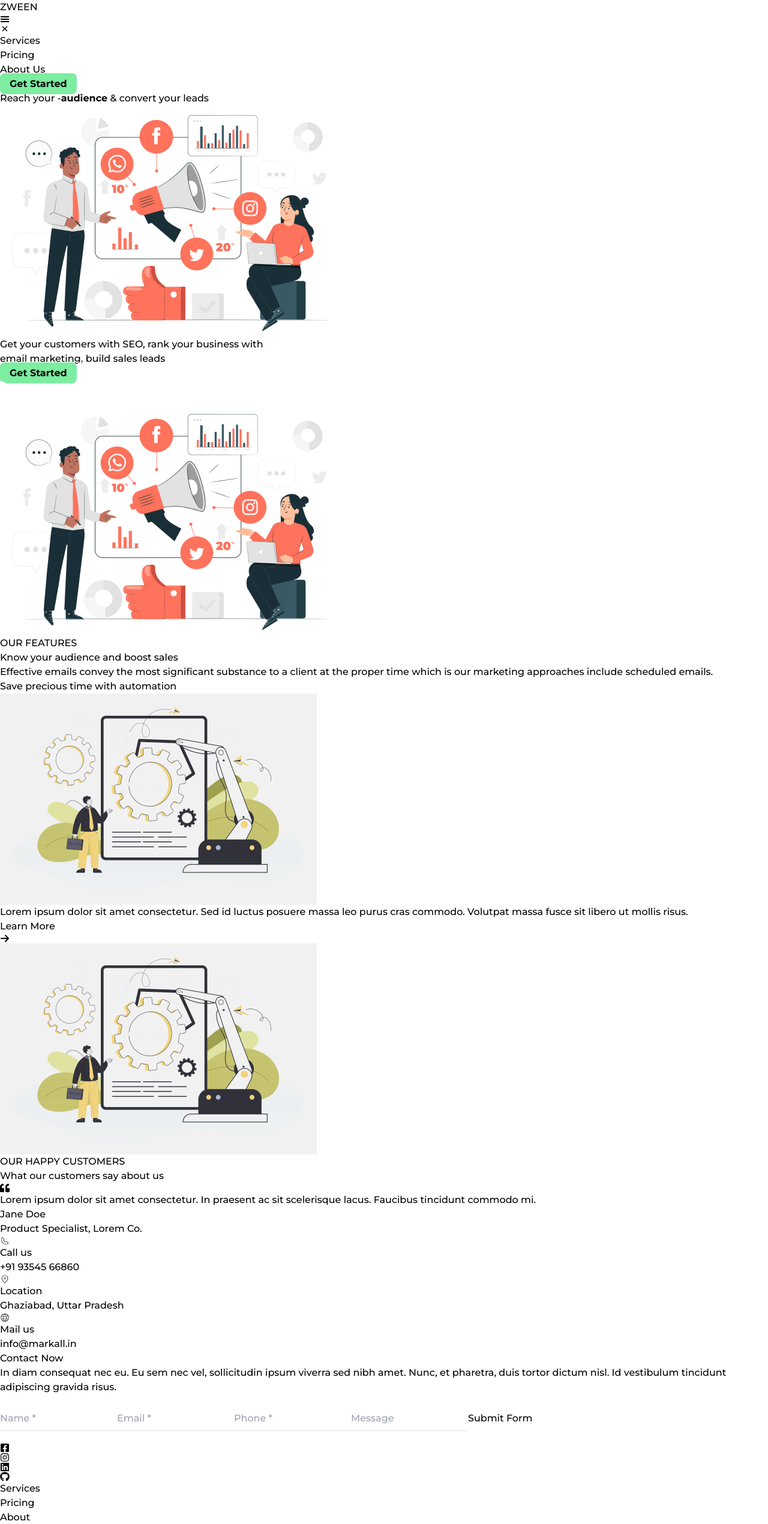
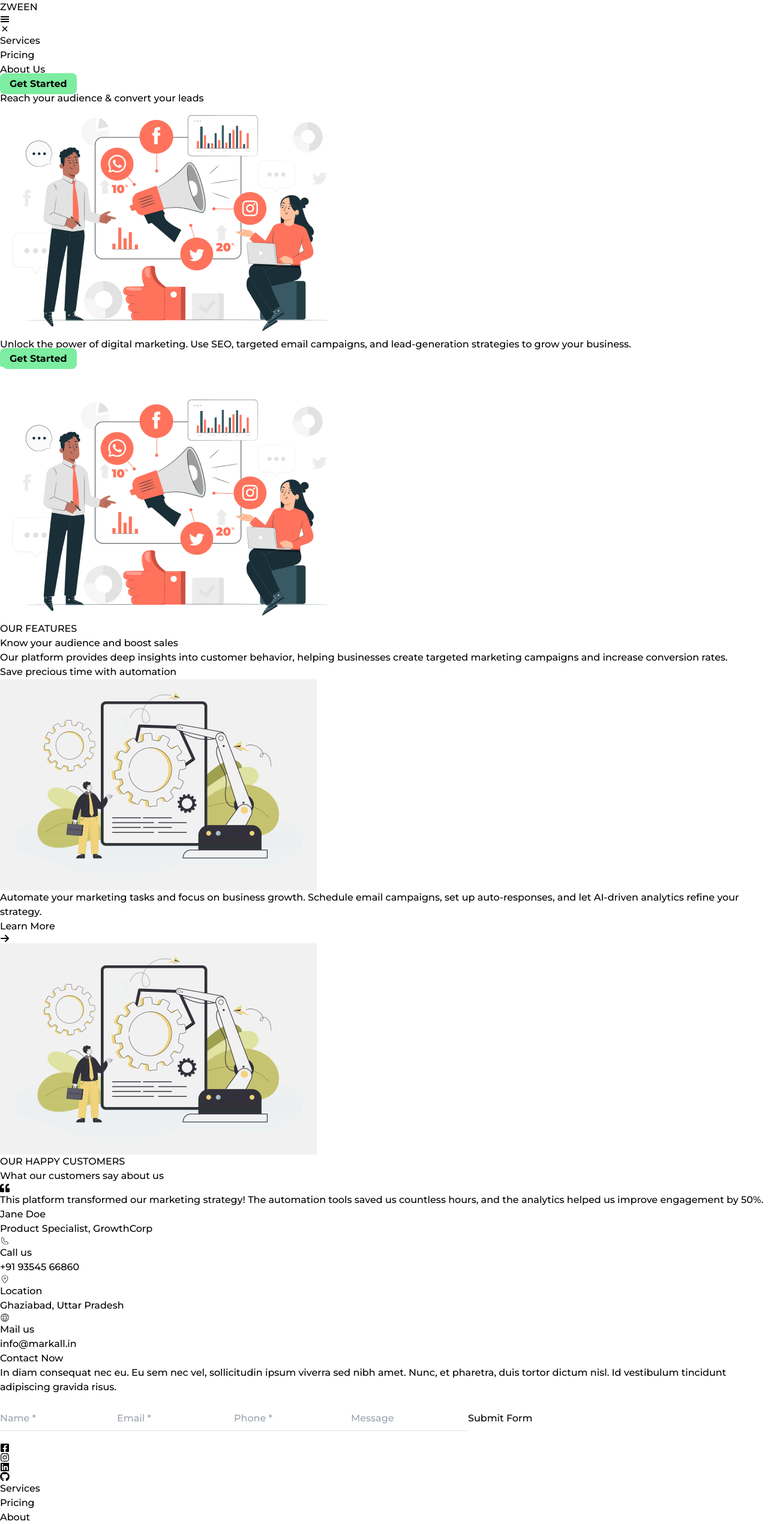
Before and after one commit to naveenchinnadurai/markall_landing_page, a React (Vite) app: page / in a window 1280 px wide. Shown: the top 2540 px of the page at 60% size. Built offline with nearby package versions, Linux system fonts and the light colour scheme.

Commit message:
fixed:deployement error and Ui

```diff
--- a/package.json
+++ b/package.json
@@ -1,5 +1,5 @@
 {
-  "name": "wix-web-app",
+  "name": "landing-page",
   "private": true,
   "version": "0.0.0",
   "type": "module",
--- a/src/App.jsx
+++ b/src/App.jsx
@@ -1,39 +1,45 @@
 import React from 'react';
 import NavBar from './components/navbar';
-import Footer from './components/footer'
-import './App.css'
-import bannerImg from './assets/bannerImg.png'
-import featureImg from './assets/featureImg.png'
+import Footer from './components/footer';
+import './App.css';
+import bannerImg from './assets/bannerImg.png';
+import featureImg from './assets/featureImg.png';
 import Features from './components/features';
 import { FaQuoteLeft as Quote } from "react-icons/fa";
-import { FaArrowRight as Arrow ,FaPlay  as Play} from "react-icons/fa6";
+import { FaArrowRight as Arrow, FaPlay as Play } from "react-icons/fa6";
 import Contact from './components/contact';
 
 function App() {
-
   return (
     <div>
-      <div className="px-4 md:px-10 bg-zinc-800 text-white">
-        <NavBar/>
-        <div className="lg:px-6 pb-5 flex-wrap items-center flex gap-5">
+      {/* Hero Section */}
+      <div className="px-4 md:px-10 md:h-[95vh] bg-gradient-to-r from-gray-900 to-gray-800 text-white flex flex-col justify-between">
+        <NavBar />
+        <div className="lg:px-6 pb-5 flex-wrap items-center flex gap-5 h-5/6">
           <div className="w-full sm:w-1/2">
-            <h2 className='font-bold text-4xl md:text-6xl my-2 leading-[50px] md:leading-[85px]'>Reach your -<span className='border-b border-white font-bold  w-[200px] pb-2'><b className='border-b border-white font-bold w-[200px]'>audience</b> </span>& convert your leads</h2>
+            <h2 className='font-bold text-4xl md:text-6xl my-2 leading-[50px] md:leading-[85px]'>
+              Reach your <span className='border-b border-white font-bold pb-2'>audience</span> & convert your leads
+            </h2>
             <div className="w-full my-3 sm:hidden">
-              <img src={bannerImg} alt="Banner-image" className='w-full' />
+              <img src={bannerImg} alt="Marketing Strategy" className='w-full' />
             </div>
-            <p className='my-7.5 leading-[30px] text-xl font-normal'>Get your customers with SEO, rank your business with <br /> email marketing, build sales leads</p>
+            <p className='my-7.5 leading-[30px] text-xl font-normal'>
+              Unlock the power of digital marketing. Use SEO, targeted email campaigns, and lead-generation strategies to grow your business.
+            </p>
             <div className='flex gap-2 my-3'>
               <span className="btn">Get Started</span>
-              <span className="btn outline-btn flex gap-1 items-center ">
-                <Play/>Watch Demo
+              <span className="btn outline-btn flex gap-1 items-center">
+                <Play />Watch Demo
               </span>
             </div>
           </div>
-          <div className="w-5/6 sm:w-5/12 hidden sm:flex ">
-            <img src={bannerImg} alt="Banner-image" className='w-full' />
+          <div className="w-5/6 sm:w-5/12 hidden sm:flex">
+            <img src={bannerImg} alt="Marketing Strategy" className='w-full' />
           </div>
         </div>
       </div>
+
+      {/* Features Section */}
       <div className="py-3 px-5 md:px-9">
         <div className='flex flex-col justify-center py-10'>
           <Features
@@ -41,46 +47,58 @@ function App() {
             head2='Know your audience'
             head3='and boost sales'
           />
-          <div className="flex items-end justify-end 0 w-full mt-2">
-            <p className='h-fit sm:w-7/12  lg:w-2/5 text-2xl font-medium leading-[30px]'>Effective emails convey the most significant substance to a client at the proper time which is our marketing approaches include scheduled emails.</p>
+          <div className="flex items-end justify-end w-full mt-2">
+            <p className='h-fit sm:w-7/12 lg:w-2/5 text-2xl font-medium leading-[30px]'>
+              Our platform provides deep insights into customer behavior, helping businesses create targeted marketing campaigns and increase conversion rates.
+            </p>
           </div>
         </div>
         <div className="flex flex-wrap items-center justify-between bg-[#F1F1F1] p-10 rounded-2xl text-black">
           <div className="md:w-2/3 lg:w-5/12 flex flex-col gap-2">
-            <h2 className='text-2xl md:text-4xl leading-[30px] md:leading-[42px] font-bold'>Save precious time with automation</h2>
+            <h2 className='text-2xl md:text-4xl leading-[30px] md:leading-[42px] font-bold'>
+              Save precious time with automation
+            </h2>
             <div className="w-full md:hidden">
-              <img src={featureImg} alt="feature-img" className='w-full h-full' />
+              <img src={featureImg} alt="Automation Tools" className='w-full h-full' />
             </div>
-            <p className='text-lg  md:text-4xl leading-[30px] md:leading-[42px] font-semibold'>Lorem ipsum dolor sit amet consectetur. Sed id luctus posuere massa leo purus cras commodo. Volutpat massa fusce sit libero ut mollis risus.</p>
+            <p className='text-lg md:text-xl leading-[30px] md:leading-[42px] font-semibold'>
+              Automate your marketing tasks and focus on business growth. Schedule email campaigns, set up auto-responses, and let AI-driven analytics refine your strategy.
+            </p>
             <div className='flex items-center gap-1 hover:border-b-2 w-fit'>
-              <span className='text-lg md:text-2xl'>Learn More</span>
-              <span className='text-black text-lg md:text-xl'><Arrow/></span>
+              <span className='text-lg md:text-xl'>Learn More</span>
+              <span className='text-black text-lg md:text-lg'><Arrow /></span>
             </div>
           </div>
           <div className="md:w-1/3 lg:w-7/12 hidden md:flex">
-            <img src={featureImg} alt="feature-img" className='w-full sm:h-auto md:h-full' />
+            <img src={featureImg} alt="Automation Tools" className='w-full sm:h-auto md:h-full' />
           </div>
         </div>
       </div>
-      <div className='flex flex-col my-17.5 h-fit px-10 py-8' >
+
+      {/* Testimonials Section */}
+      <div className='flex flex-col my-17.5 h-fit px-10 py-8'>
         <Features
           head1='OUR HAPPY CUSTOMERS'
           head2='What our customers '
           head3='say about us'
         />
         <div className="w-full flex justify-end mt-5 gap-3">
-          <Quote className='text-5xl'/>
+          <Quote className='text-5xl' />
           <div className="md:w-1/2 flex flex-col gap-2">
-            <p className='h-fit text-2xl md:text-4xl font-medium md:eading-[49px] tracking-normal text-left text-[#32584A]'>Lorem ipsum dolor sit amet consectetur. In praesent ac sit scelerisque lacus. Faucibus tincidunt commodo mi.</p>
+            <p className='h-fit text-2xl md:text-2xl font-medium tracking-normal text-left text-[#32584A]'>
+              This platform transformed our marketing strategy! The automation tools saved us countless hours, and the analytics helped us improve engagement by 50%.
+            </p>
             <div className="text-[#32584A]">
               <h2 className='text-xl md:text-4xl mb-2 font-extrabold'>Jane Doe</h2>
-              <h3 className='text-lg md:text-3xl font-medium'>Product Specialist, Lorem Co.</h3>
+              <h3 className='text-lg md:text-3xl font-medium'>Product Specialist, GrowthCorp</h3>
             </div>
           </div>
         </div>
       </div>
+
+      {/* Contact & Footer Section */}
       <Contact />
-      <Footer/>
+      <Footer />
     </div>
   );
 }
--- a/src/components/contact.jsx
+++ b/src/components/contact.jsx
@@ -76,10 +76,10 @@ function Contact() {
                         return (
                             <div key={e.id} className="w-full sm:w-1/2 md:w-fit flex flex-col mt-8 lg:mt-0 justify-evenly items-center md:items-start lg:p-6 " id={e.id}>
                                 <div className="flex items-center justify-center md:gap-1">
-                                    <span className='text-blue-600 font-bold text-3xl md:text-4xl'>{e.img}</span>
-                                    <h1 className='text-xl md:text-4xl font-medium text-[#4F4F4F]'>{e.title}</h1>
+                                    <span className='text-blue-600 font-bold text-3xl md:text-3xl'>{e.img}</span>
+                                    <h1 className='text-xl md:text-2xl font-medium text-[#4F4F4F]'>{e.title}</h1>
                                 </div>
-                                <p className={`text-lg md:text-2xl text-gray-500 text-center md:text-start ${e.class}`}>{e.txt}</p>
+                                <p className={`text-lg md:text-xl text-gray-500 text-center md:text-start ${e.class}`}>{e.txt}</p>
                             </div>
                         )
                     })
```
Also changed, not shown: src/App.css (line endings or trailing spaces), src/components/features.jsx (line endings or trailing spaces), src/components/footer.jsx (line endings or trailing spaces), src/components/navbar.jsx (line endings or trailing spaces).
